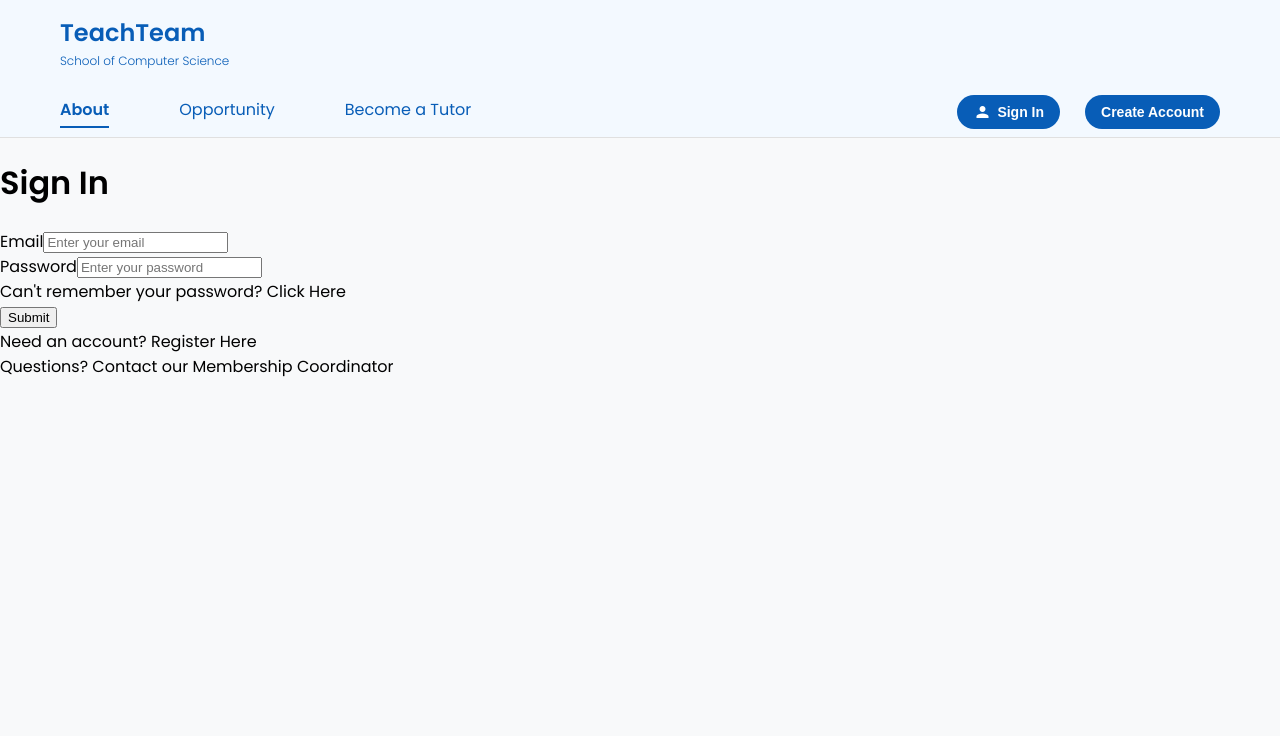
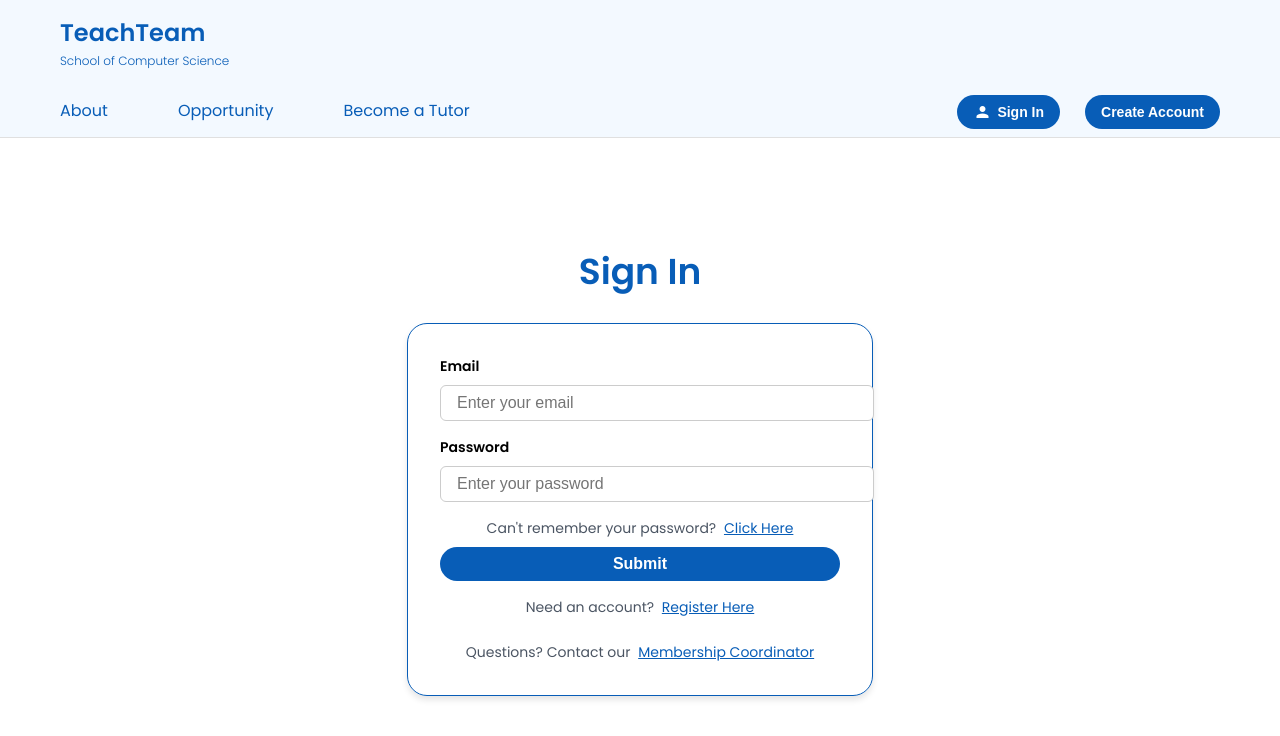
Before and after one commit to joviedev/TeachingTeam_Typescript, a React (Create React App) app: page /login in a window 1280 px wide. Shown: the top 736 px of the page. Built offline with nearby package versions, Linux system fonts and the light colour scheme.

Commit message:
Draft UI Sign in & up

```diff
--- a/src/Component/Login.tsx
+++ b/src/Component/Login.tsx
@@ -8,7 +8,7 @@ type LoginProps = {
 
 /**
  * Sign-in component for user login.
- * Validates email/password against dummy users and redirects by role.
+ * Matches email/password against dummy users and redirects by role.
  */
 const Login: React.FC<LoginProps> = ({ setIsSignedIn, setUserRole }) => {
   const navigate = useNavigate();
@@ -22,23 +22,11 @@ const Login: React.FC<LoginProps> = ({ setIsSignedIn, setUserRole }) => {
     { email: 'lecturer@example.com', password: 'Lecturer123!', role: 'lecturer' },
   ];
 
-  // Handle user login with validation
+  // Handle user login
   const handleLogin = (e: React.FormEvent) => {
     e.preventDefault();
 
-    const emailRegex = /^[^\s@]+@[^\s@]+\.[^\s@]+$/;
-    const strongPasswordRegex = /^(?=.*[a-z])(?=.*[A-Z])(?=.*\d)(?=.*[@$!%*?&]).{8,}$/;
-
-    if (!emailRegex.test(email)) {
-      setError('Please enter a valid email address.');
-      return;
-    }
-
-    if (!strongPasswordRegex.test(password)) {
-      setError('Password must include uppercase, number, and symbol.');
-      return;
-    }
-
+    // Check credentials against dummy users
     const matchedUser = dummyUsers.find(
       (user) => user.email === email && user.password === password
     );
@@ -48,12 +36,13 @@ const Login: React.FC<LoginProps> = ({ setIsSignedIn, setUserRole }) => {
       return;
     }
 
-    // Success: update auth state and redirect
+    // On success: update app state
     setError('');
     setIsSignedIn(true);
     setUserRole(matchedUser.role as 'tutor' | 'lecturer');
     alert(`✅ Login successful as ${matchedUser.role}`);
 
+    // Redirect to dashboard
     if (matchedUser.role === 'tutor') {
       navigate('/tutor-dashboard');
     } else {
@@ -62,68 +51,139 @@ const Login: React.FC<LoginProps> = ({ setIsSignedIn, setUserRole }) => {
   };
 
   return (
-    <div className="flex flex-col items-center justify-center min-h-[calc(100vh-160px)] px-4 font-[Poppins] bg-white">
-      <h1 className="text-4xl font-bold text-[#085DB7] mb-6">Sign In</h1>
+    <div style={styles.container}>
+      <h1 style={styles.title}>Sign In</h1>
 
-      <form
-        onSubmit={handleLogin}
-        className="border border-[#085DB7] rounded-xl p-8 w-full max-w-md shadow-md"
-      >
-        <div className="mb-4">
-          <label className="block text-sm font-semibold mb-2 text-black">Email</label>
+      <form onSubmit={handleLogin} style={styles.form}>
+        {/* Email Field */}
+        <div style={styles.inputGroup}>
+          <label style={styles.label}>Email</label>
           <input
             type="email"
-            className="w-full px-4 py-2 border border-gray-300 rounded focus:outline-[#085DB7]"
+            style={styles.input}
             value={email}
             onChange={(e) => setEmail(e.target.value)}
             placeholder="Enter your email"
           />
         </div>
 
-        <div className="mb-4">
-          <label className="block text-sm font-semibold mb-2 text-black">Password</label>
+        {/* Password Field */}
+        <div style={styles.inputGroup}>
+          <label style={styles.label}>Password</label>
           <input
             type="password"
-            className="w-full px-4 py-2 border border-gray-300 rounded focus:outline-[#085DB7]"
+            style={styles.input}
             value={password}
             onChange={(e) => setPassword(e.target.value)}
             placeholder="Enter your password"
           />
         </div>
 
-        {error && <p className="text-red-600 text-sm mb-4 font-medium">{error}</p>}
+        {/* Error Message */}
+        {error && <p style={styles.error}>{error}</p>}
 
-        <div className="text-sm text-center mb-4 text-gray-600">
+        {/* Forgot Password */}
+        <div style={styles.textLine}>
           Can't remember your password?{' '}
-          <span className="text-[#085DB7] cursor-pointer hover:underline">Click Here</span>
+          <span style={styles.link}>Click Here</span>
         </div>
 
-        <button
-          type="submit"
-          className="w-full bg-[#085DB7] text-white py-2 rounded-full font-semibold hover:opacity-90 transition"
-        >
+        {/* Submit Button */}
+        <button type="submit" style={styles.submitButton}>
           Submit
         </button>
 
-        <div className="text-sm text-center mt-4 text-gray-600">
+        {/* Redirect to Register */}
+        <div style={{ ...styles.textLine, marginTop: 16 }}>
           Need an account?{' '}
-          <span
-            className="text-[#085DB7] cursor-pointer hover:underline"
-            onClick={() => navigate('/signup')}
-          >
+          <span style={styles.link} onClick={() => navigate('/signup')}>
             Register Here
           </span>
         </div>
+
+        {/* Footer Inside Form Box */}
+        <div style={{ ...styles.textLine, marginTop: 24 }}>
+          Questions? Contact our{' '}
+          <span style={styles.link}>Membership Coordinator</span>
+        </div>
       </form>
-
-      <div className="mt-6 text-sm text-center text-gray-600">
-        Questions? Contact our{' '}
-        <span className="text-[#085DB7] cursor-pointer hover:underline">
-          Membership Coordinator
-        </span>
-      </div>
     </div>
   );
 };
 
+const styles: { [key: string]: React.CSSProperties } = {
+  container: {
+    display: 'flex',
+    flexDirection: 'column',
+    alignItems: 'center',
+    justifyContent: 'center',
+    minHeight: 'calc(100vh - 160px)',
+    padding: '0 1rem',
+    backgroundColor: '#ffffff',
+    fontFamily: 'Poppins, sans-serif',
+  },
+  title: {
+    fontSize: '2.25rem',
+    fontWeight: 700,
+    color: '#085DB7',
+    marginBottom: '1.5rem',
+  },
+  form: {
+    border: '1px solid #085DB7',
+    borderRadius: '1.25rem',
+    padding: '2rem',
+    width: '100%',
+    maxWidth: '400px',
+    boxShadow: '0 4px 6px rgba(0,0,0,0.1)',
+  },
+  inputGroup: {
+    marginBottom: '1rem',
+  },
+  label: {
+    display: 'block',
+    fontSize: '0.875rem',
+    fontWeight: 600,
+    marginBottom: '0.5rem',
+    color: '#000000',
+  },
+  input: {
+    width: '100%',
+    padding: '0.5rem 1rem',
+    border: '1px solid #ccc',
+    borderRadius: '0.375rem',
+    outline: 'none',
+    fontSize: '1rem',
+  },
+  error: {
+    color: '#dc2626',
+    fontSize: '0.875rem',
+    fontWeight: 500,
+    marginBottom: '1rem',
+  },
+  textLine: {
+    fontSize: '0.875rem',
+    color: '#4b5563',
+    textAlign: 'center',
+  },
+  link: {
+    color: '#085DB7',
+    cursor: 'pointer',
+    textDecoration: 'underline',
+    marginLeft: '0.25rem',
+  },
+  submitButton: {
+    width: '100%',
+    backgroundColor: '#085DB7',
+    color: '#ffffff',
+    padding: '0.5rem',
+    borderRadius: '9999px',
+    fontWeight: 600,
+    fontSize: '1rem',
+    marginTop: '0.5rem',
+    cursor: 'pointer',
+    border: 'none',
+    transition: 'opacity 0.3s ease-in-out',
+  },
+};
+
 export default Login;
--- a/src/Component/SignUp.tsx
+++ b/src/Component/SignUp.tsx
@@ -18,28 +18,33 @@ const SignUp = () => {
   );
 };
 
-// Inline styles
+// Inline styles (aligned with Sign In box styling)
 const styles: { [key: string]: React.CSSProperties } = {
   container: {
     display: 'flex',
     flexDirection: 'column',
     alignItems: 'center',
-    paddingTop: '40px',
+    justifyContent: 'center',
+    minHeight: 'calc(100vh - 160px)',
+    padding: '0 1rem',
+    backgroundColor: '#ffffff',
+    fontFamily: 'Poppins, sans-serif',
   },
   title: {
-    fontSize: '36px',
+    fontSize: '2.25rem',
     fontWeight: 700,
-    marginBottom: '20px',
-    color: '#1f1f1f',
+    color: '#085DB7',
+    marginBottom: '1.5rem',
   },
   formBox: {
-    border: '2px solid #1A4AFF',
-    borderRadius: '10px',
-    padding: '30px',
-    width: '400px',
+    border: '1px solid #085DB7',
+    borderRadius: '0.75rem',
+    padding: '2rem',
+    width: '100%',
+    maxWidth: '400px',
+    boxShadow: '0 4px 6px rgba(0,0,0,0.1)',
     backgroundColor: '#fff',
     display: 'flex',
-    flexDirection: 'column',
     justifyContent: 'center',
     textAlign: 'center',
   },
--- a/src/FixedComponent/NavBar.tsx
+++ b/src/FixedComponent/NavBar.tsx
@@ -1,5 +1,6 @@
 import React, { useState } from 'react';
 import { useNavigate } from 'react-router-dom';
+import { useLocation } from 'react-router-dom';
 
 // Define props for NavBar to receive authentication state and logout handler
 interface NavBarProps {
@@ -11,7 +12,8 @@ interface NavBarProps {
 // NavBar functional component
 const NavBar: React.FC<NavBarProps> = ({ isSignedIn, userRole, handleSignOut }) => {
   // State to track the currently active navigation tab
-  const [activeTab, setActiveTab] = useState('About');
+  const location = useLocation();
+  const currentPath = location.pathname;
   // Tracks hover state for the log out button
   const [hoveredIcon, setHoveredIcon] = useState(false);
   // Initialize navigate function
@@ -49,7 +51,7 @@ const NavBar: React.FC<NavBarProps> = ({ isSignedIn, userRole, handleSignOut })
   const renderNavItems = () => {
     if (!isSignedIn || userRole === 'guest') {
       return [
-        { label: 'About', path: '/about' },
+        { label: 'About', path: '/' },
         { label: 'Opportunity', path: '/opportunity' },
         { label: 'Become a Tutor', path: '/become-a-tutor' },
       ];
@@ -79,14 +81,12 @@ const NavBar: React.FC<NavBarProps> = ({ isSignedIn, userRole, handleSignOut })
       <div style={styles.navLinks}>
         {renderNavItems().map((item) => (
           <NavItem
-            key={item.label}
-            label={item.label}
-            isActive={activeTab === item.label}
-            onClick={() => {
-              setActiveTab(item.label);
-              navigate(item.path);
-            }}
-          />
+          key={item.label}
+          label={item.label}
+          isActive={currentPath === item.path}
+          onClick={() => navigate(item.path)}
+        />
+
         ))}
       </div>
 
```
